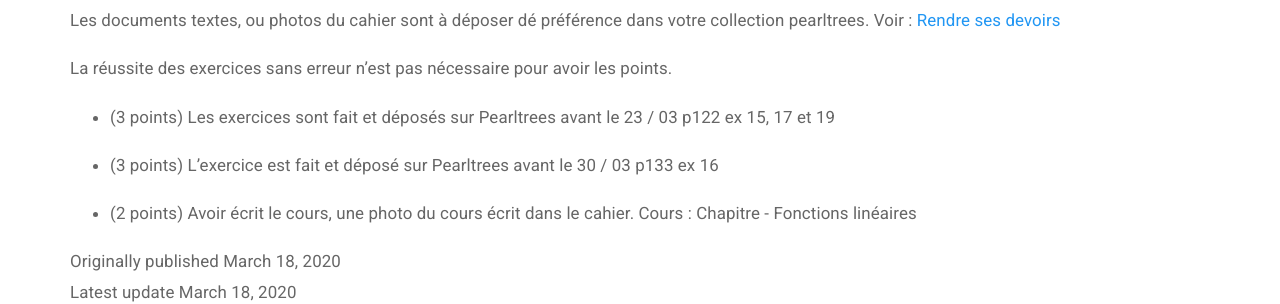
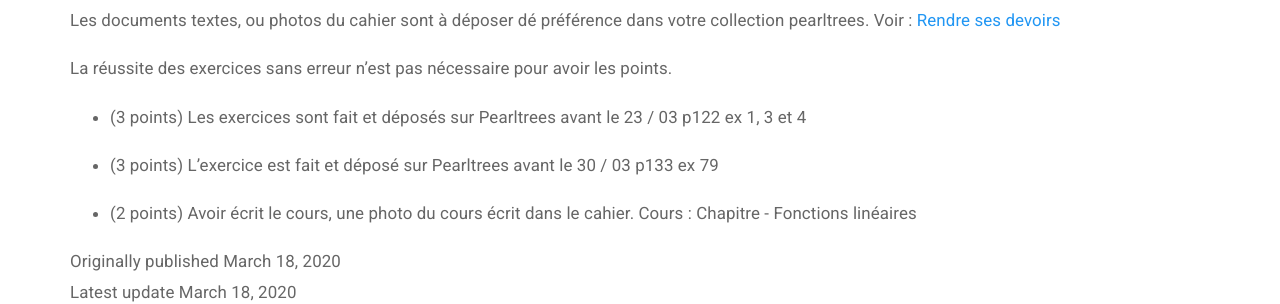
Before and after one commit to homeostasie/holomoprhe.fr, a Jekyll site: the page built from _posts/2020-03-18-S1-3eme-16mars-22mars.md, in a window 1280 px wide and 900 px high, scrolled down 1776 px. Shown: the part 380-684 px from the top of the window. Built offline with Jekyll 4.4.1, drawn with Linux system fonts in a browser that asks for light colours; comment, search, counter and statistics services are not loaded.

Commit message:
typo copier / coller

```diff
--- a/_posts/2020-03-18-S1-3eme-16mars-22mars.md
+++ b/_posts/2020-03-18-S1-3eme-16mars-22mars.md
@@ -77,10 +77,10 @@ Les documents textes, ou photos du cahier sont à déposer dé préférence dans
 La réussite des exercices sans erreur n’est pas nécessaire pour avoir les points.
 
 * (3 points) Les exercices sont fait et déposés sur Pearltrees avant le 23 / 03
-p122 ex 15, 17 et 19
+p122 ex 1, 3 et 4
 
 * (3 points) L’exercice est fait et déposé sur Pearltrees avant le 30 / 03
-p133 ex 16
+p133 ex 79
 
 * (2 points) Avoir écrit le cours, une photo du cours écrit dans le cahier. Cours : Chapitre - Fonctions
 linéaires
```
